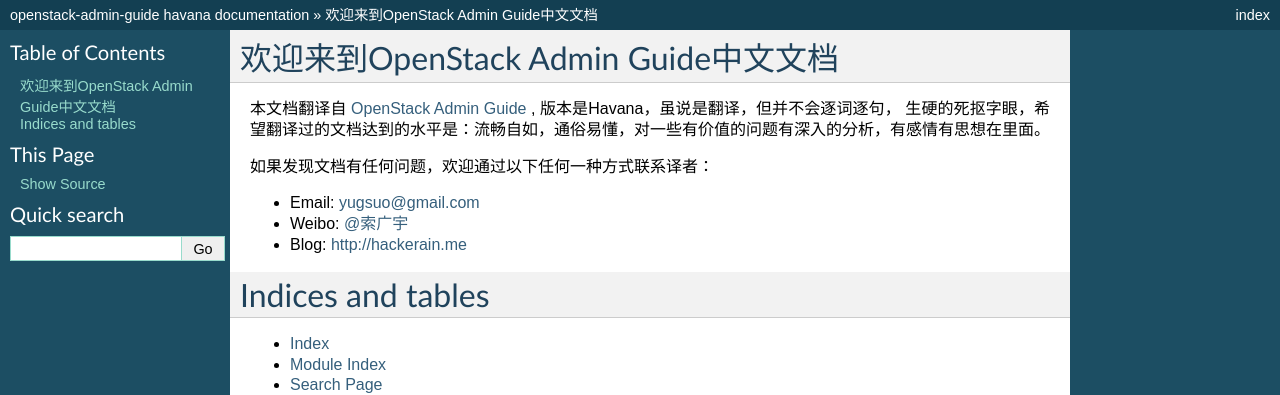
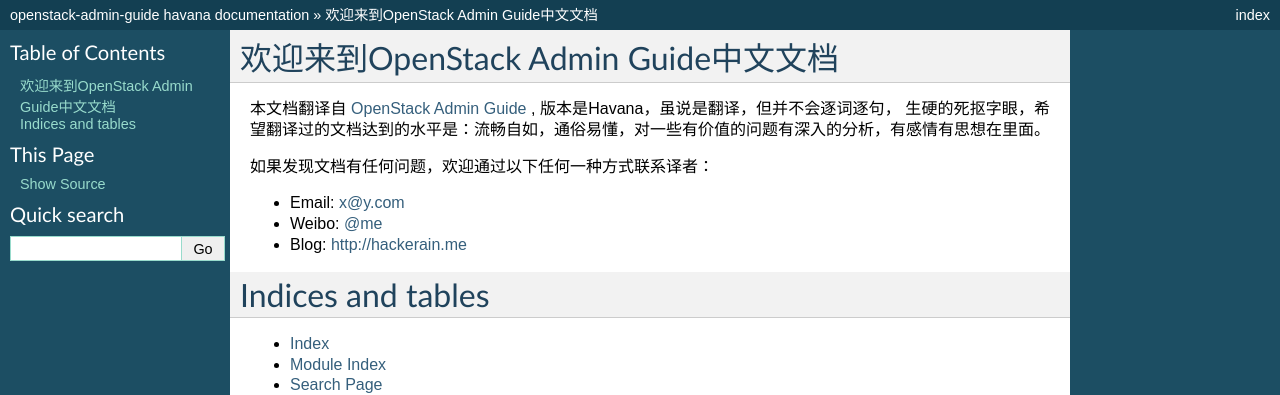
Before and after one commit to Flouse/openstack-admin-guide, a Sphinx documentation site: the page built from source/index.rst, in a window 1280 px wide. Shown: the top 395 px of the page. Built offline with Sphinx 7.4.7, drawn with Linux system fonts in a browser that asks for light colours.

Commit message:
add index

```diff
--- a/source/index.rst
+++ b/source/index.rst
@@ -11,8 +11,8 @@
 
 如果发现文档有任何问题，欢迎通过以下任何一种方式联系译者：
 
-* Email: yugsuo@gmail.com
-* Weibo: `@索广宇 <http://weibo.com/yugsuo>`_
+* Email: x@y.com
+* Weibo: `@me <http://weibo.com/>`_
 * Blog: `<http://hackerain.me>`_
 
 .. toctree::
```
